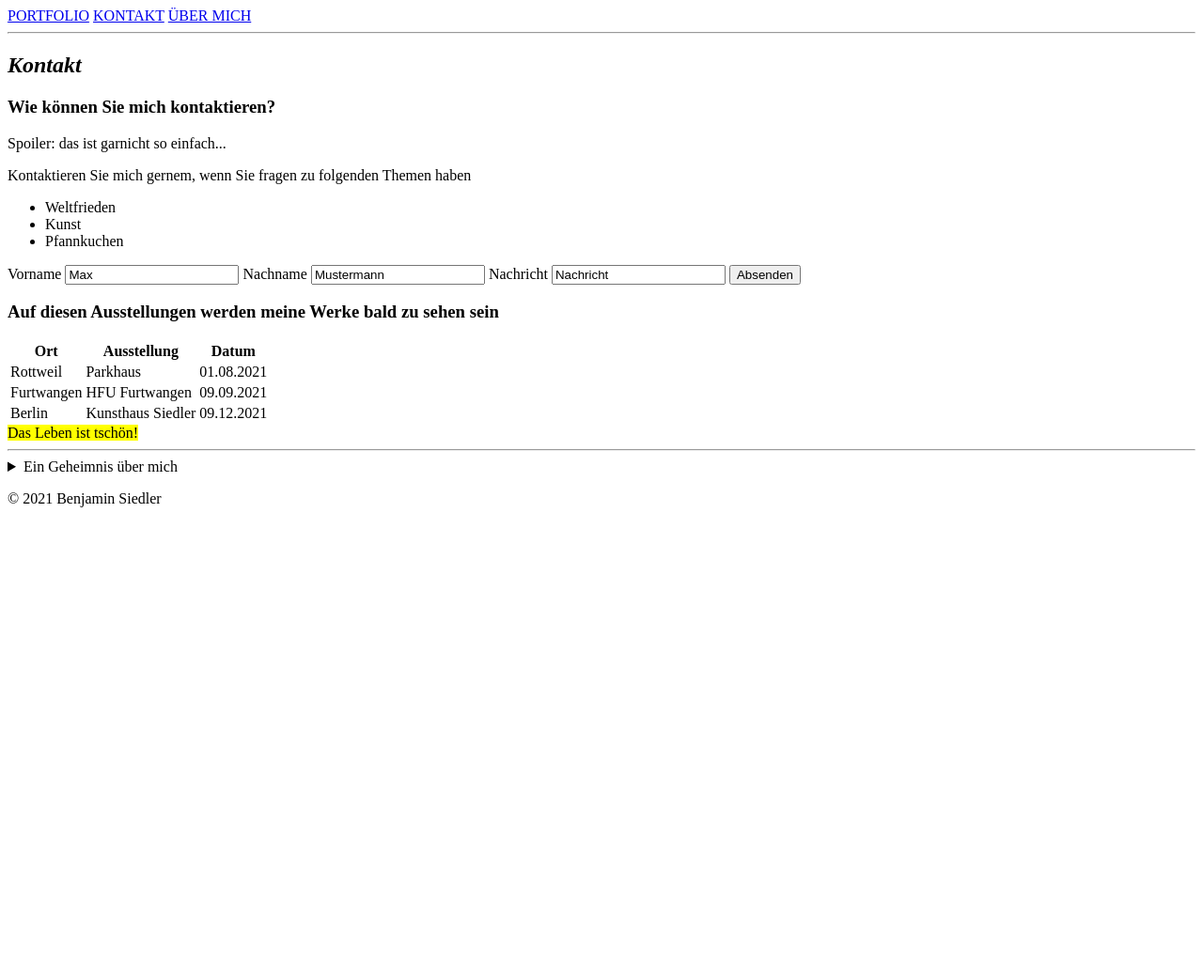
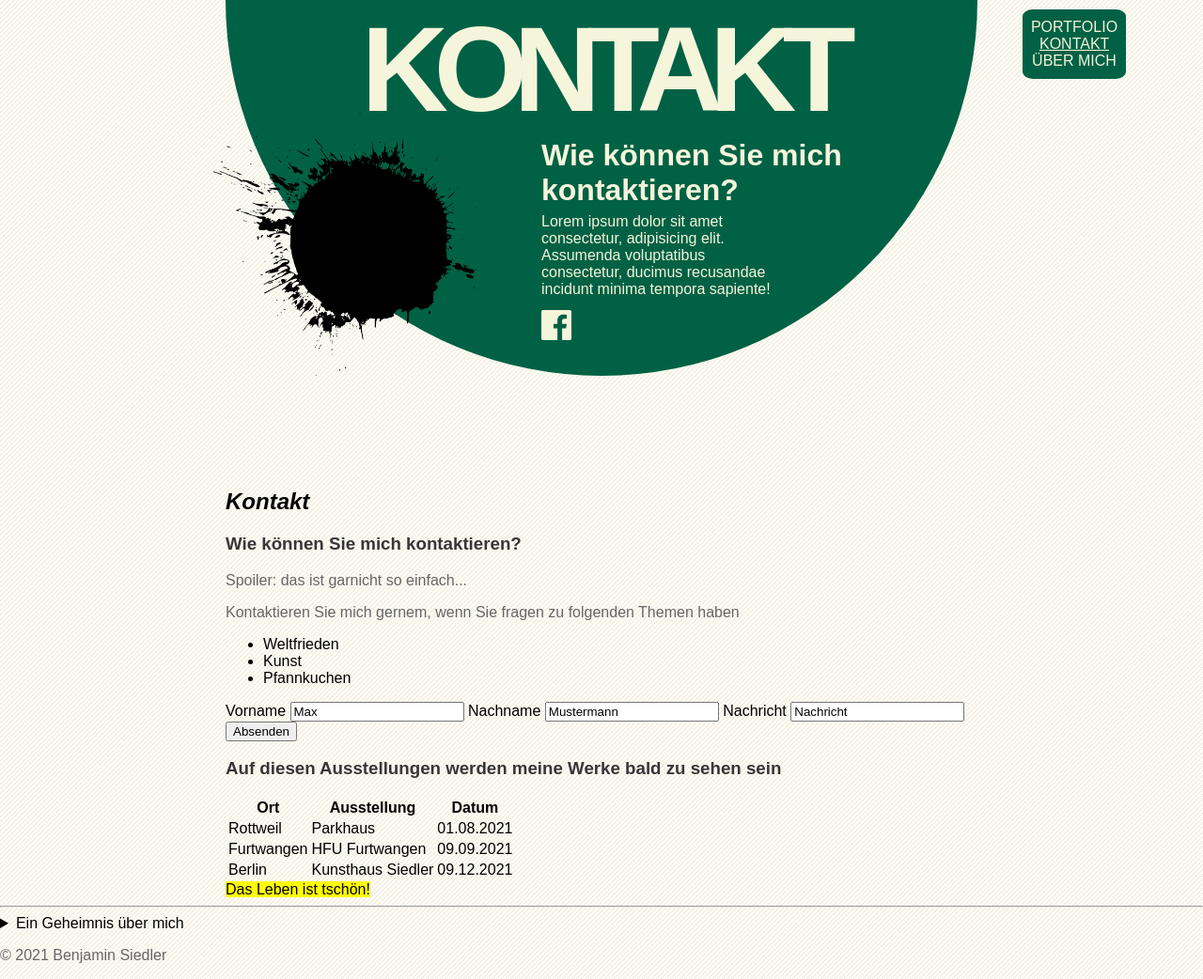
Before and after one commit to Dobsonstudio/GIS-SoSe-2021, a plain HTML site: page Aufgabe_1.3/Kontakt.html in a window 1280 px wide. Shown: the whole page at 94% size. Before the commit the page ends 800 px from the top, so only its background shows below. Drawn offline with Linux system fonts and the light colour scheme.

Commit message:
Beta Version 0.2

```diff
--- a/Aufgabe_1.3/Kontakt.html
+++ b/Aufgabe_1.3/Kontakt.html
@@ -4,18 +4,32 @@
     <meta charset="UTF-8">
     <meta http-equiv="X-UA-Compatible" content="IE=edge">
     <meta name="viewport" content="width=device-width, initial-scale=1.0">
-    <title>Kontakt</title>
+    <title>KONTAKT</title>
+    <link rel="stylesheet" href="style.css">
 </head>
+
 <body>
-    <header>
-        <nav>
-        <a href="./Portfolio.html">PORTFOLIO</a>
-        <a href="./Kontakt.html">KONTAKT</a>
-        <a href="./Über_mich.html">ÜBER MICH</a>
-        </nav>
-    </header>
-<hr>
+
+  <header>
+
+      <h1 id="headline">KONTAKT</h1>
+      <h1 id="headersubtitle">Wie können Sie mich kontaktieren?</h1>
+      <p id="headertext">Lorem ipsum dolor sit amet consectetur, adipisicing elit. Assumenda voluptatibus consectetur, ducimus recusandae incidunt minima tempora sapiente!</p>
+
+      <a href="http://facebook.com/" target="_blank"><img src="./media/facebooksvg.svg" alt="Facebook Button" class="facebook"></a>
+
+      <nav class="menu">
+        <a class="menuportfolio" href="./Portfolio.html">PORTFOLIO</a>
+        <a class="menukontakt" href="./Kontakt.html"style="text-decoration:underline;">KONTAKT</a>
+        <a class="menuuebermich" href="./Über_mich.html">ÜBER MICH</a>
+      </nav>
+
+  </header>
+
     <main>
+      <div id="greencircle"></div>
+      <img src="./media/splatter.png" id="splatter"></a>
+
         <article>
         <h2><cite>Kontakt</cite></h2>
         <h3>Wie können Sie mich kontaktieren?</h3>
--- a/Aufgabe_1.3/style.css
+++ b/Aufgabe_1.3/style.css
@@ -19,7 +19,7 @@ header {
   margin: auto;
   margin-left: 45%;
   width: 25;
-  max-width: 30%;
+  max-width: 28%;
 }
 
 #headertext {
@@ -49,13 +49,23 @@ header {
 }
 
 .menu {
+  size: 1em;
   position: fixed;
   z-index: 2;
-  top: 20px;
-  margin-left: 80%;
-  color:beige;
+
+  display: block;
+  border-radius: 10%;
+  top: 10px;
+  margin-left: 85%;
+  text-align: center;
   background-color:#016144;
+
+  padding-top: 10px;
+  padding-bottom: 10px;
+  width: 110px;
+  height: auto;
 }
+
 /*Portfolio*/
 .menuportfolio:link {
   color: beige;
@@ -64,6 +74,9 @@ header {
   color: beige;
 }
 .menuportfolio:hover {
+  color:black;
+}
+.menuportfolio:active {
   color:black;
 }
 
@@ -129,3 +142,15 @@ a {
   width: 280px;
   height: 280px;
 }
+
+/*
+#secret {
+  z-index: 1;
+  position: fixed;
+  margin: auto;
+  margin-top: -300px;
+  margin-left: 5%;
+  width: 100px;
+  height: auto;
+}
+*/
```
Also changed, not shown: Aufgabe_1.3/Portfolio.html (+2 -2 lines), Aufgabe_1.3/media/secret.svg (added).
